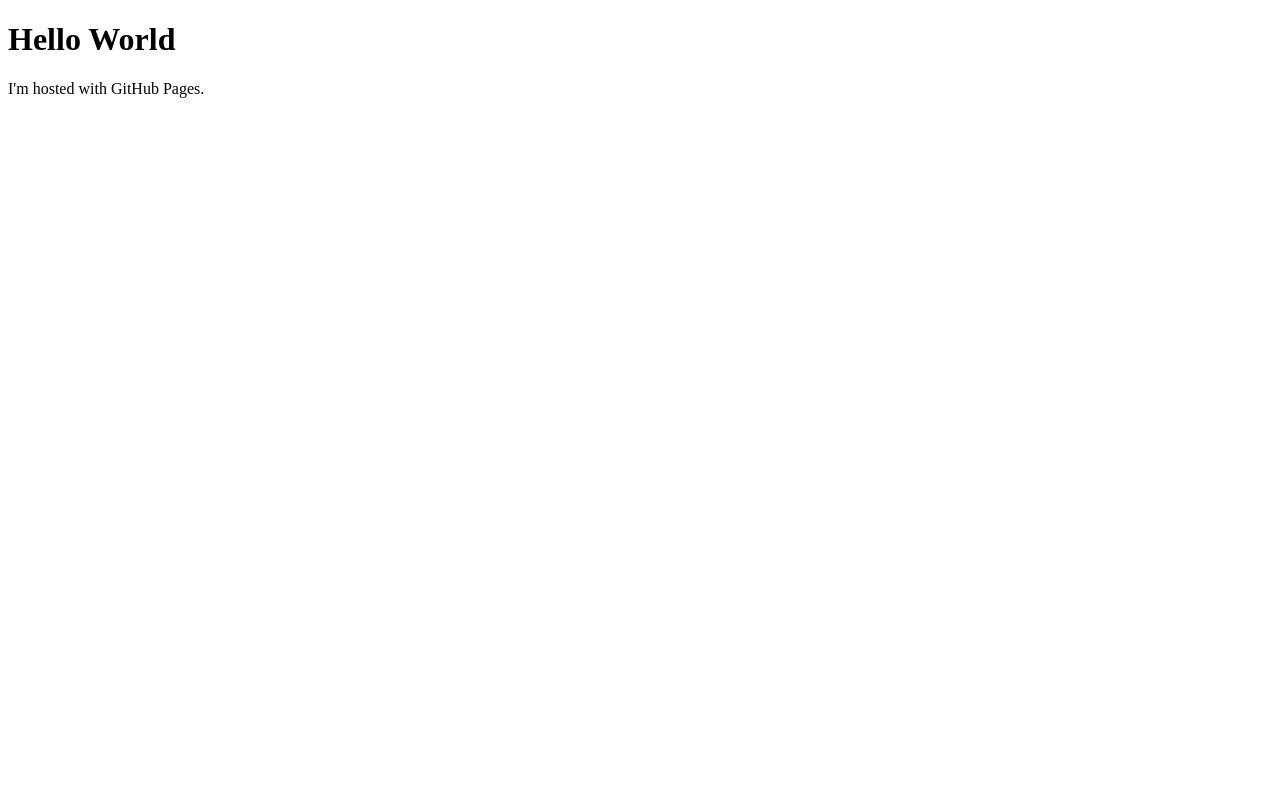
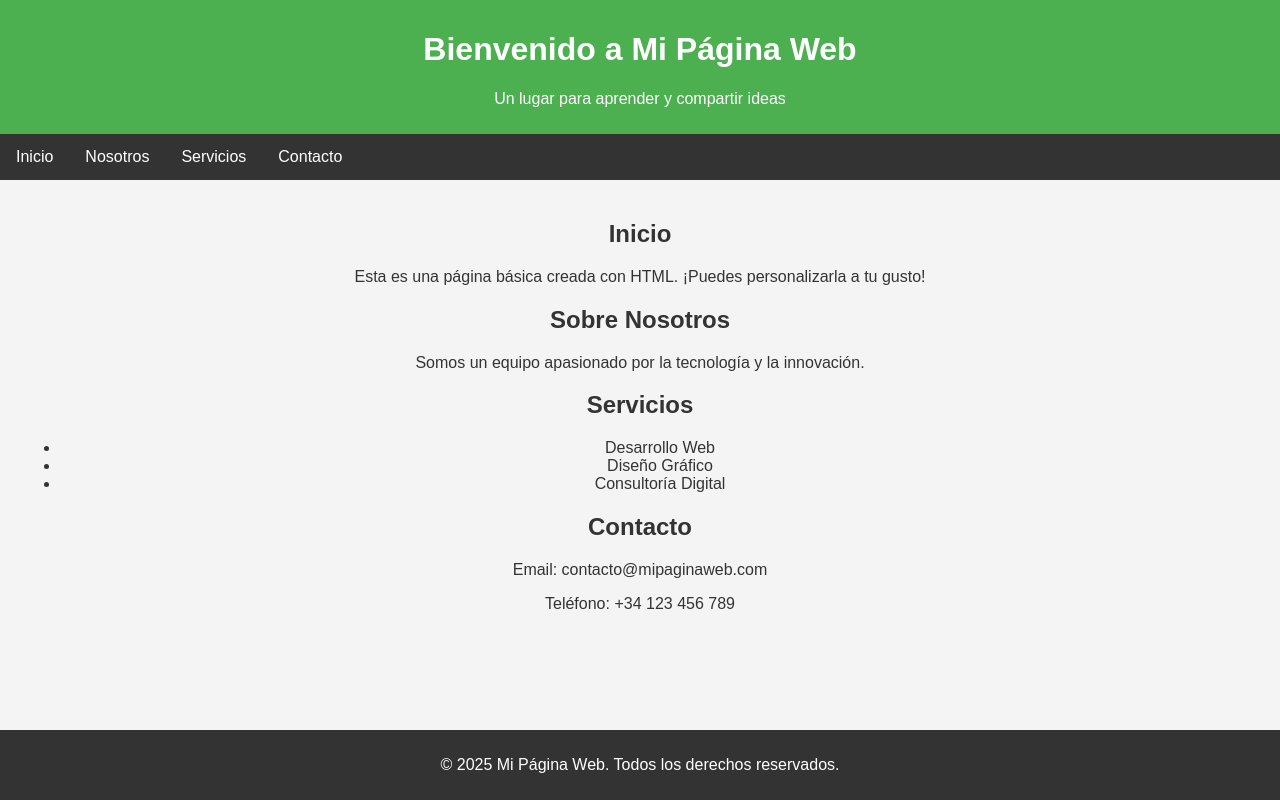
Before and after one commit to Halberch/halberch.github.io, a plain HTML site: page index.html in a window 1280 px wide. Drawn offline with Linux system fonts and the light colour scheme.

Commit message:
Update index.html

```diff
--- a/index.html
+++ b/index.html
@@ -1,7 +1,101 @@
 <!DOCTYPE html>
-<html>
+<html lang="es">
+<head>
+    <meta charset="UTF-8">
+    <meta name="viewport" content="width=device-width, initial-scale=1.0">
+    <title>Mi Página Web</title>
+    <!-- Estilos -->
+    <style>
+        body {
+            font-family: Arial, sans-serif;
+            margin: 0;
+            padding: 0;
+            background-color: #f4f4f4;
+            color: #333;
+        }
+        header {
+            background-color: #4CAF50;
+            color: white;
+            padding: 10px 0;
+            text-align: center;
+        }
+        nav {
+            background-color: #333;
+            overflow: hidden;
+        }
+        nav a {
+            float: left;
+            display: block;
+            color: white;
+            text-align: center;
+            padding: 14px 16px;
+            text-decoration: none;
+        }
+        nav a:hover {
+            background-color: #ddd;
+            color: black;
+        }
+        main {
+            padding: 20px;
+            text-align: center;
+        }
+        footer {
+            background-color: #333;
+            color: white;
+            text-align: center;
+            padding: 10px 0;
+            position: fixed;
+            bottom: 0;
+            width: 100%;
+        }
+    </style>
+</head>
 <body>
-<h1>Hello World</h1>
-<p>I'm hosted with GitHub Pages.</p>
+    <!-- Encabezado -->
+    <header>
+        <h1>Bienvenido a Mi Página Web</h1>
+        <p>Un lugar para aprender y compartir ideas</p>
+    </header>
+
+    <!-- Menú de navegación -->
+    <nav>
+        <a href="#inicio">Inicio</a>
+        <a href="#nosotros">Nosotros</a>
+        <a href="#servicios">Servicios</a>
+        <a href="#contacto">Contacto</a>
+    </nav>
+
+    <!-- Contenido principal -->
+    <main>
+        <section id="inicio">
+            <h2>Inicio</h2>
+            <p>Esta es una página básica creada con HTML. ¡Puedes personalizarla a tu gusto!</p>
+        </section>
+
+        <section id="nosotros">
+            <h2>Sobre Nosotros</h2>
+            <p>Somos un equipo apasionado por la tecnología y la innovación.</p>
+        </section>
+
+        <section id="servicios">
+            <h2>Servicios</h2>
+            <ul>
+                <li>Desarrollo Web</li>
+                <li>Diseño Gráfico</li>
+                <li>Consultoría Digital</li>
+            </ul>
+        </section>
+
+        <section id="contacto">
+            <h2>Contacto</h2>
+            <p>Email: contacto@mipaginaweb.com</p>
+            <p>Teléfono: +34 123 456 789</p>
+        </section>
+    </main>
+
+    <!-- Pie de página -->
+    <footer>
+        <p>&copy; 2025 Mi Página Web. Todos los derechos reservados.</p>
+    </footer>
 </body>
 </html>
```
